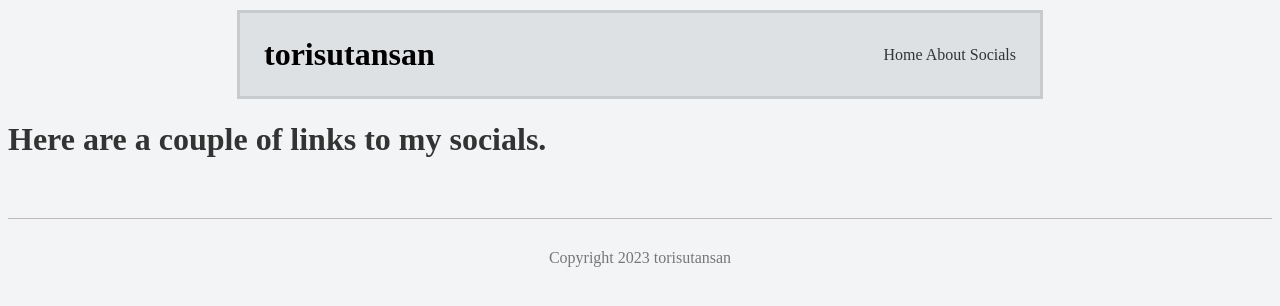
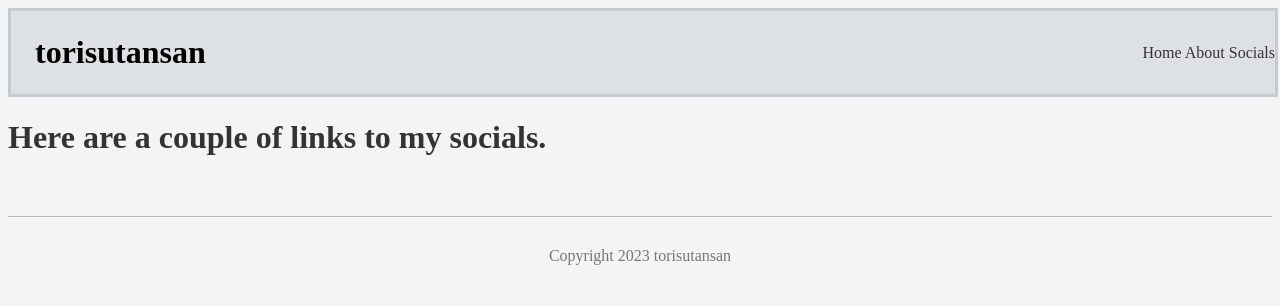
Before and after one commit to torisutansan02/torisutansan, a Next.js app: page /socials in a window 1280 px wide. Shown: the top 306 px of the page. Built offline with nearby package versions, Linux system fonts and the light colour scheme; a web font is replaced by a local one.

Commit message:
Changing border lengths, styles, et cetera

```diff
--- a/styles/Home.module.css
+++ b/styles/Home.module.css
@@ -15,8 +15,7 @@
   font-family: "Klee One";
   display: flex;
   align-items: center;
-  margin: 10px auto;
-  max-width: 800px;
+  width: 100%;
   justify-content: flex;
 }
 
@@ -26,7 +25,6 @@
 }
 
 .navbar .links {
-  padding: 0.1rem 1.5rem;
   margin-left: auto;
 }
 
```
